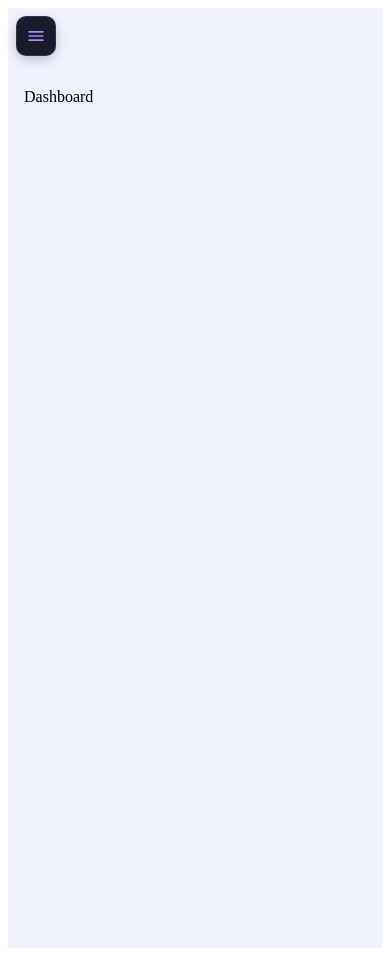
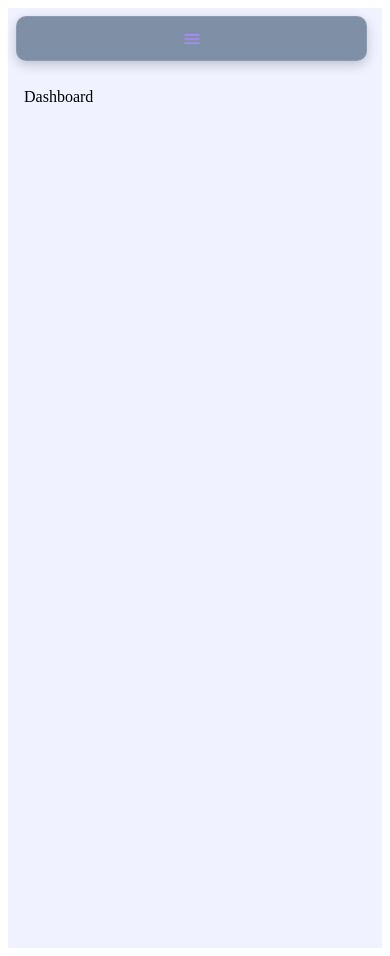
Before and after one commit to sherozxon-FR/DASHBOARD-todo, a React (Vite) app: page / in a window 390 px wide. Built offline with nearby package versions, Linux system fonts and the light colour scheme.

Commit message:
css da bazi uzgarishlar

```diff
--- a/src/Layouts/MainLayout.jsx
+++ b/src/Layouts/MainLayout.jsx
@@ -21,11 +21,12 @@ const categoryLinks = [
   { to: '/categories/loyha', label: 'Loyha', icon: <MdFolderSpecial /> },
 ]
 
-const checkMobile = () => window.innerWidth <= 768
+// 425px va undan kichik barcha o'lchamlar MOBILE deb hisoblanadi
+const checkMobile = () => window.innerWidth <= 425
 const checkCollapsed = () => window.innerWidth <= 1200
 
 export default function MainLayout() {
-  const [isMobile, setIsMobile] = useState(checkMobile)
+  const [isMobile, setIsMobile] = useState(checkMobile())
   const [open, setOpen] = useState(!checkCollapsed())
   const [mobileOpen, setMobileOpen] = useState(false)
 
@@ -33,11 +34,13 @@ export default function MainLayout() {
     const handleResize = () => {
       const mobile = checkMobile()
       setIsMobile(mobile)
+
       if (mobile) {
-        setOpen(false)
-        setMobileOpen(false)
+        // Mobil rejimda desktop sidebar render bo'lmasligi kerak
+        setOpen(true)
       } else {
         setOpen(!checkCollapsed())
+        setMobileOpen(false)
       }
     }
     window.addEventListener('resize', handleResize)
@@ -114,33 +117,31 @@ export default function MainLayout() {
   return (
     <div className={styles.wrapper}>
 
-      {/* Desktop sidebar */}
+      {/* 1. DESKTOP SIDEBAR - Faqat mobil bo'lmaganda render bo'ladi */}
       {!isMobile && (
         <aside className={`${styles.sidebar} ${!open ? styles.closed : ''}`}>
           <SidebarContent mobile={false} />
         </aside>
       )}
 
-      {/* Mobile hamburger */}
-      {isMobile && !mobileOpen && (
+      {/* 2. HAMBURGER ICON - Faqat mobil rejimda ko'rinadi */}
+      {isMobile && (
         <button className={styles.hamburger} onClick={() => setMobileOpen(true)}>
           <MdMenu />
         </button>
       )}
 
-      {/* Mobile overlay */}
+      {/* 3. MOBILE OVERLAY */}
       {isMobile && mobileOpen && (
         <div className={styles.overlay} onClick={closeMobile} />
       )}
 
-      {/* Mobile sidebar */}
-      {isMobile && (
-        <aside className={`${styles.mobileSidebar} ${mobileOpen ? styles.mobileOpen : ''}`}>
-          <SidebarContent mobile={true} />
-        </aside>
-      )}
+      {/* 4. MOBILE SIDEBAR (DRAWER) */}
+      <aside className={`${styles.mobileSidebar} ${mobileOpen ? styles.mobileOpen : ''}`}>
+        <SidebarContent mobile={true} />
+      </aside>
 
-      {/* Main */}
+      {/* 5. MAIN CONTENT */}
       <main className={`
         ${styles.main}
         ${!isMobile && !open ? styles.mainClosed : ''}
--- a/src/Layouts/mainlayout.module.css
+++ b/src/Layouts/mainlayout.module.css
@@ -31,8 +31,15 @@
 .mobileSidebar {
     width: 260px;
     height: 100dvh;
-    background: linear-gradient(160deg, #1a1a2e 0%, #16213e 60%, #0f3460 100%);
-    padding: 24px 14px;
+    /* background: linear-gradient(160deg, #1a1a2e 0%, #16213e 60%, #0f3460 100%); */
+    background-color: rgba(16, 16, 17, 0.6);
+
+    /* Effektni kuchaytirish */
+    backdrop-filter: blur(8px);
+    -webkit-backdrop-filter: blur(8px);
+    /* Safari brauzeri uchun */
+
+    padding: 24px 10px;
     display: flex;
     flex-direction: column;
     gap: 10px;
@@ -44,6 +51,9 @@
     transition: left 0.3s cubic-bezier(0.4, 0, 0.2, 1);
     box-shadow: 4px 0 24px rgba(0, 0, 0, 0.3);
 }
+
+
+
 
 .mobileOpen {
     left: 0;
@@ -258,10 +268,107 @@
     }
 }
 
-/* ===== 768px — hamburger ===== */
-@media (max-width: 768px) {
+
+
+/* ===== 420px va undan kichik barcha qurilmalar uchun (320px ham shuning ichida) ===== */
+@media (max-width: 420px) {
+
+    /* Desktop sidebarni butunlay yashiramiz */
+    .sidebar {
+        display: none !important;
+    }
+
+    /* Hamburger menyu tugmasini ko'rsatamiz */
+    .hamburger {
+        display: flex !important;
+        position: fixed;
+        width: 90%;
+        /* Kenglik juda katta bo'lsa, faqat ikonka uchun width: 40px qilsangiz ham bo'ladi */
+
+        /* Muhim: Fon rangini shaffof qiling */
+        background-color: rgba(53, 77, 106, 0.6);
+
+        /* Effektni kuchaytirish */
+        backdrop-filter: blur(8px);
+        -webkit-backdrop-filter: blur(8px);
+        /* Safari brauzeri uchun */
+
+        top: 16px;
+        left: 16px;
+        z-index: 150;
+
+        /* Qo'shimcha bezak */
+        border: 1px solid rgba(255, 255, 255, 0.1);
+        border-radius: 10px;
+        height: 45px;
+        /* Balandlik bering */
+        padding: 0 15px;
+        /* Ikonka uchun joy */
+        align-items: center;
+        /* Ikonkani vertikal o'rtaga qo'yish */
+    }
+
+    /* Asosiy kontentni chapga taqaymiz */
     .main {
         margin-left: 0 !important;
-        padding: 80px 16px 16px;
+        padding: 80px 16px 16px !important;
+        /* Tepadan hamburger uchun joy */
+        width: 100%;
+    }
+
+    /* Mobil sidebar ochilganda yozuvlar va logoni ko'rsatish */
+    .mobileSidebar .label,
+    .mobileSidebar .logoText,
+    .mobileSidebar .sectionTitle {
+        display: block !important;
+    }
+
+    /* Linklarni mobil menyuda chiroyli ko'rsatish */
+    .mobileSidebar .link {
+        justify-content: flex-start;
+        padding: 12px 16px;
+        gap: 12px;
     }
 }
+
+/* ===== 320px — faqat ikonlar, desktop sidebar ===== */
+/* ===== 320px o'lcham uchun maxsus moslashuv ===== */
+@media (max-width: 320px) {
+
+    /* Asosiy (desktop) sidebarni butunlay yashiramiz */
+    .sidebar {
+        display: none !important;
+    }
+
+    /* Hamburger menyu ikonkasi ko'rinib tursin */
+    .hamburger {
+        display: flex !important;
+        /* Yashirilgan bo'lsa, qayta ko'rsatamiz */
+        left: 10px;
+        top: 10px;
+    }
+
+    /* Mobil sidebar (bosilganda chiqadigan qismi) */
+    .mobileSidebar {
+        display: flex;
+        /* Faqat JavaScript orqali .mobileOpen klassi qo'shilganda chiqadi */
+        width: 240px;
+        /* Ekran kichikligi uchun biroz torroq qildik */
+    }
+
+    /* Asosiy kontent sidebarga joy tashlamasligi kerak */
+    .main {
+        margin-left: 0 !important;
+        padding: 70px 15px 15px !important;
+        /* Tepadan hamburger uchun joy */
+        width: 100% !important;
+    }
+
+    /* Sidebar ichidagi yozuvlarni yashirish shart emas,
+       chunki mobileSidebar ochilganda to'liq ko'rinishi kerak */
+    .label,
+    .sectionTitle,
+    .logoText {
+        display: inline !important;
+    }
+}
```
